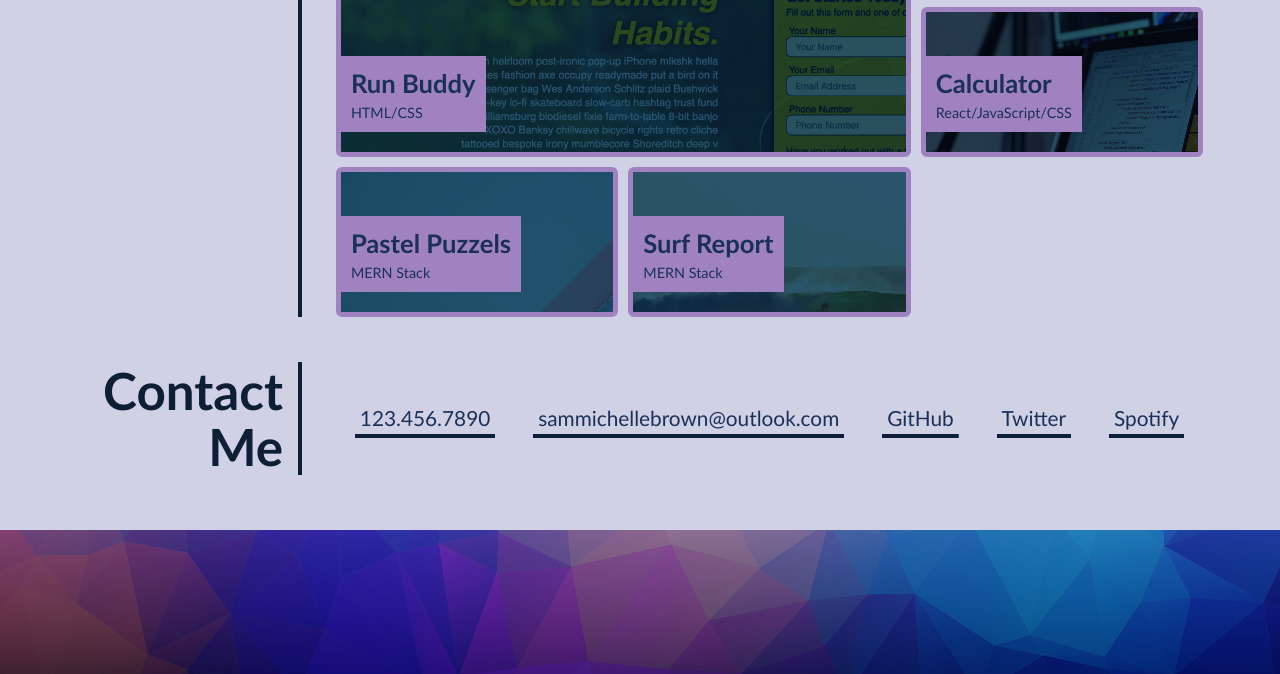
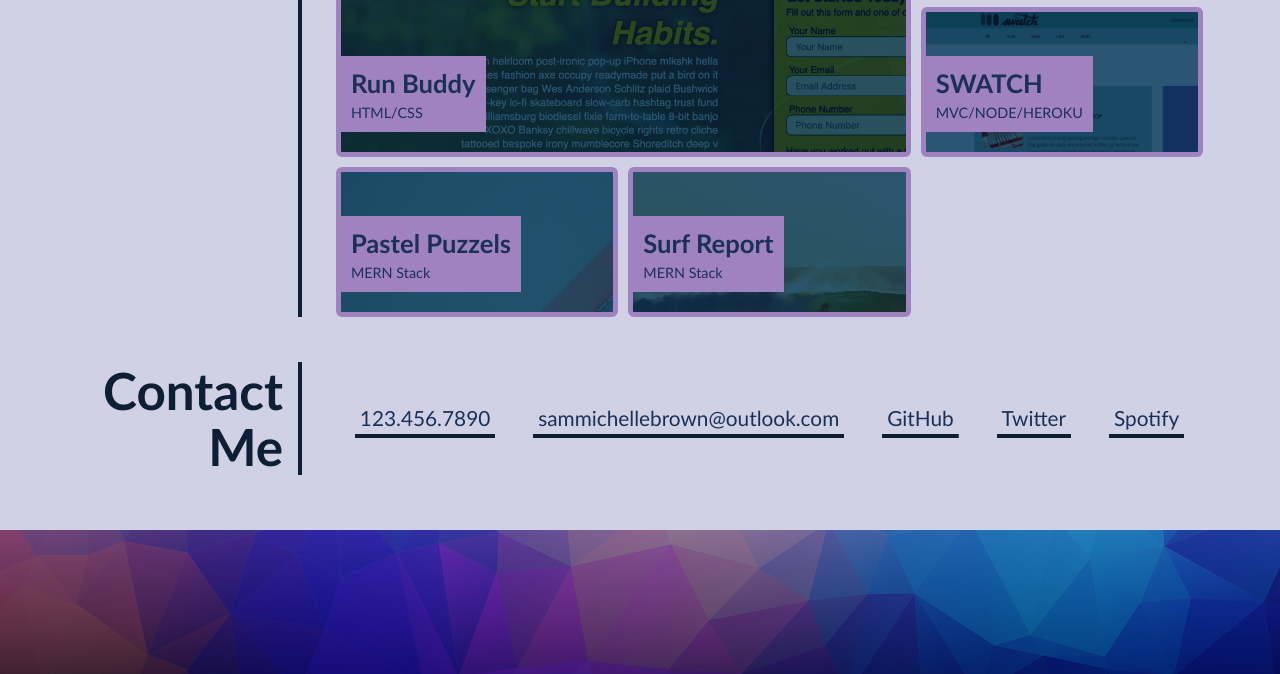
Before and after one commit to SamMichBrown/Portfolio, a plain HTML site: page index.html in a window 1280 px wide. Shown: the part 1332-2006 px from the top of the page. Drawn offline with Linux system fonts and the light colour scheme.

Commit message:
added swatch website

```diff
--- a/assets/css/styles.css
+++ b/assets/css/styles.css
@@ -264,8 +264,8 @@
     background-image: url("../images/Screenshot\ 2021-01-30\ 221721.png");
   }
 
-  .react-calc {
-    background-image: url("../images/02-portfolio-2.jpg");
+  .swatch-web {
+    background-image: url("../images/SWATCH.png");
   }
 
   .pastel-puzzles {
--- a/index.html
+++ b/index.html
@@ -73,10 +73,10 @@
           </div>
         </a>
         <!-- insert this link -->
-        <a href="https://lesdeconfinesit.files.wordpress.com/2020/04/pexels-photo-907489.jpeg"target="”_blank”" class="grid-item react-calc" alt="A computer with an image of a calculator">
+        <a href="https://swatch-makeup-reviews.herokuapp.com/"target="”_blank”" class="grid-item swatch-web" alt="A website focused on makeup">
           <div>
-            <h3>Calculator</h3>
-            <span>React/JavaScript/CSS</span>
+            <h3>SWATCH</h3>
+            <span>MVC/NODE/HEROKU</span>
           </div>
         </a>
        <!-- insert this link -->
```
Also changed, not shown: assets/images/SWATCH.png (added).
